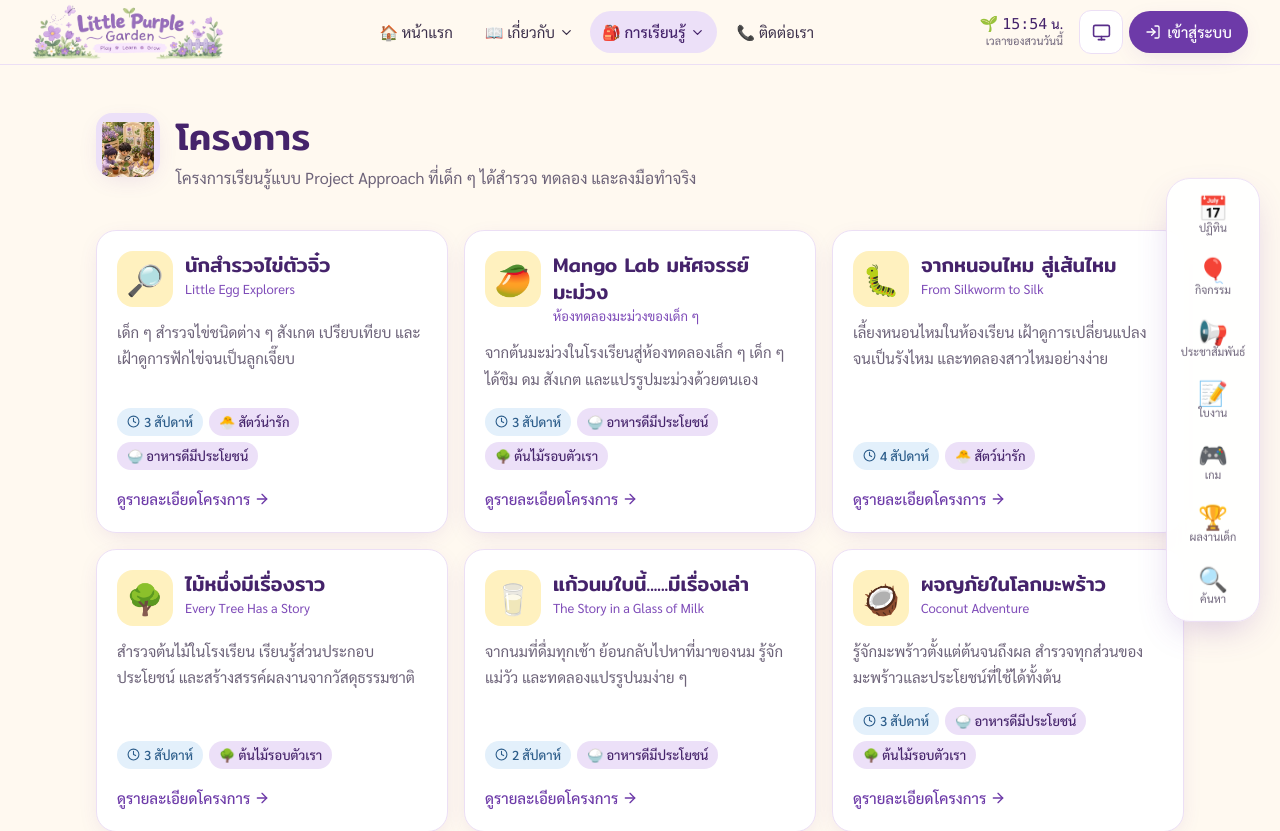
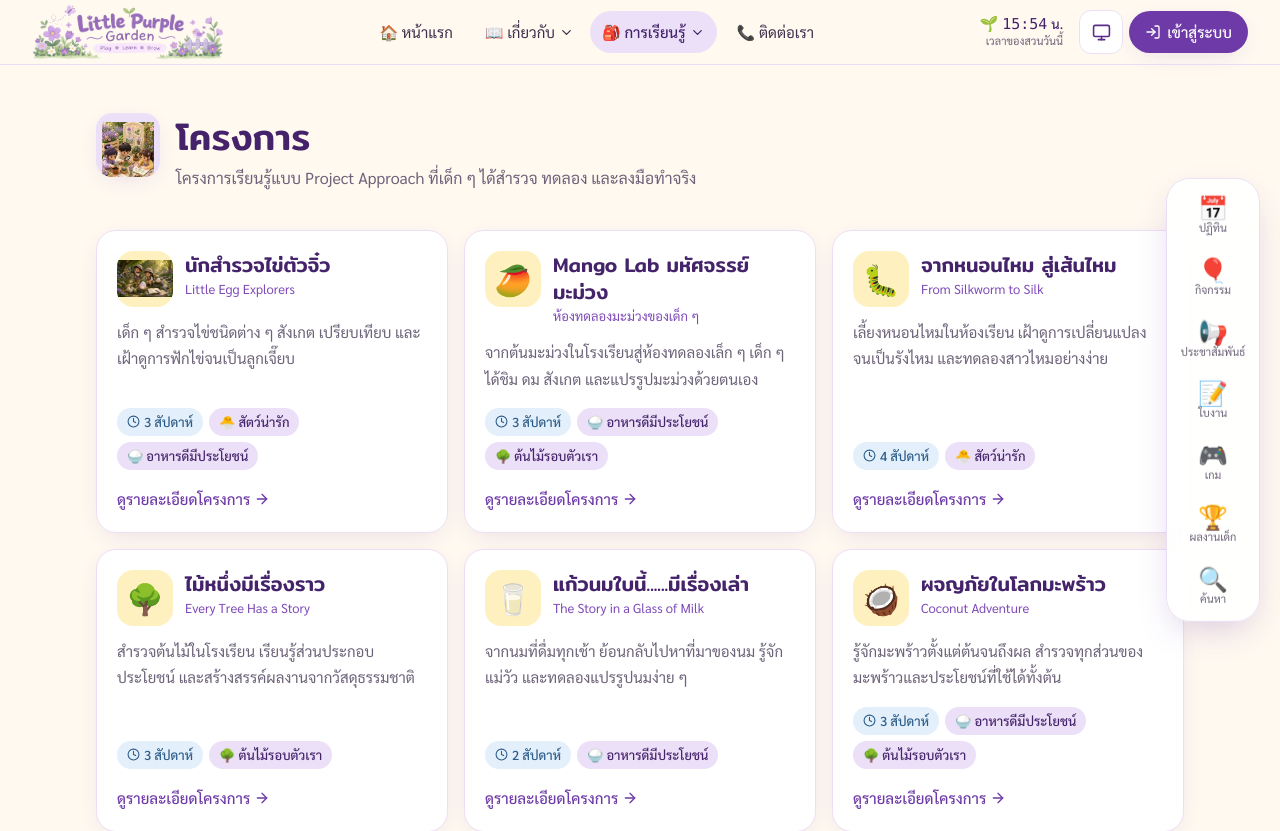
Before and after one commit to wachi9142-cpu/plan-play-learn-fang-front, a Next.js app: page /projects in a window 1280 px wide. Shown: the top 831 px of the page. Built offline with nearby package versions, Linux system fonts and the light colour scheme.

Commit message:
Implement code changes to enhance functionality and improve performance

```diff
--- a/src/app/projects/[id]/page.tsx
+++ b/src/app/projects/[id]/page.tsx
@@ -32,13 +32,20 @@ export default async function ProjectDetailPage({ params }: { params: Promise<Pa
     <div className="container-page py-8 sm:py-12">
       <Breadcrumb items={[{ label: "โครงการ", href: "/projects" }, { label: project.title }]} />
 
-      <PageHeader emoji={project.emoji} title={`โครงการ${project.title}`} description={project.subtitle}>
+      <PageHeader emoji={project.emoji} image={project.image} title={`โครงการ${project.title}`} description={project.subtitle}>
         <div className="flex flex-wrap gap-2">
           {grade && <Tag tone="pink">{grade.name}</Tag>}
           <Tag tone="sky"><Clock size={13} className="mr-1" /> {project.duration}</Tag>
           <Tag tone="yellow">Project Approach</Tag>
         </div>
       </PageHeader>
+
+      {project.image && (
+        <div className="animate-rise delay-1 mb-6 overflow-hidden rounded-3xl border border-line shadow-soft">
+          {/* eslint-disable-next-line @next/next/no-img-element */}
+          <img src={project.image} alt={`ภาพบรรยากาศโครงการ${project.title}`} className="block h-56! w-full object-cover object-center sm:h-72! lg:h-80!" />
+        </div>
+      )}
 
       <p className="animate-rise delay-1 mb-8 text-base sm:text-lg">{project.description}</p>
 
--- a/src/app/projects/page.tsx
+++ b/src/app/projects/page.tsx
@@ -1,4 +1,5 @@
 import Link from "next/link";
+import { NavIcon } from "@/components/ui/NavIcon";
 import type { Metadata } from "next";
 import { ArrowRight, Clock } from "lucide-react";
 import { PROJECTS } from "@/data/projects";
@@ -16,7 +17,7 @@ export default function ProjectsPage() {
         {PROJECTS.map((p, i) => (
           <Link key={p.id} href={`/projects/${p.id}`} className="card card-hover animate-rise group flex flex-col p-5" style={{ animationDelay: `${i * 70}ms` }}>
             <div className="flex items-start gap-3">
-              <span className="grid size-14 shrink-0 place-items-center rounded-2xl bg-yellow-soft text-3xl transition-transform group-hover:-rotate-6">{p.emoji}</span>
+              <NavIcon emoji={p.emoji} image={p.image} label={p.title} tint="bg-yellow-soft" className="size-14 text-3xl transition-transform group-hover:-rotate-6" />
               <div className="min-w-0">
                 <h2 className="text-lg leading-snug sm:text-xl">{p.title}</h2>
                 {p.subtitle && <p className="text-[13px] text-purple-500">{p.subtitle}</p>}
--- a/src/data/projects.ts
+++ b/src/data/projects.ts
@@ -26,6 +26,7 @@ export const PROJECTS: Project[] = [
     materials: ["ไข่ไก่ ไข่เป็ด ไข่นกกระทา", "ตู้ฟักไข่", "แว่นขยาย", "สมุดบันทึกการสังเกต", "ตาชั่ง"],
     outcomes: ["แผนภูมิเปรียบเทียบไข่", "สมุดบันทึกการฟักไข่", "นิทรรศการโลกของไข่"],
     relatedPlanIds: ["animals", "food"],
+    image: "/projects/egg-explorer.webp",
   },
   {
     id: "mango-lab",
--- a/src/types/plan.ts
+++ b/src/types/plan.ts
@@ -167,4 +167,5 @@ export interface Project {
   materials: string[];
   outcomes: string[];
   relatedPlanIds?: string[];   // → LessonPlan
+  image?: string;              // ภาพประกอบโครงการ (/projects/xxx.webp)
 }
```
Also changed, not shown: public/projects/egg-explorer.webp (added).
